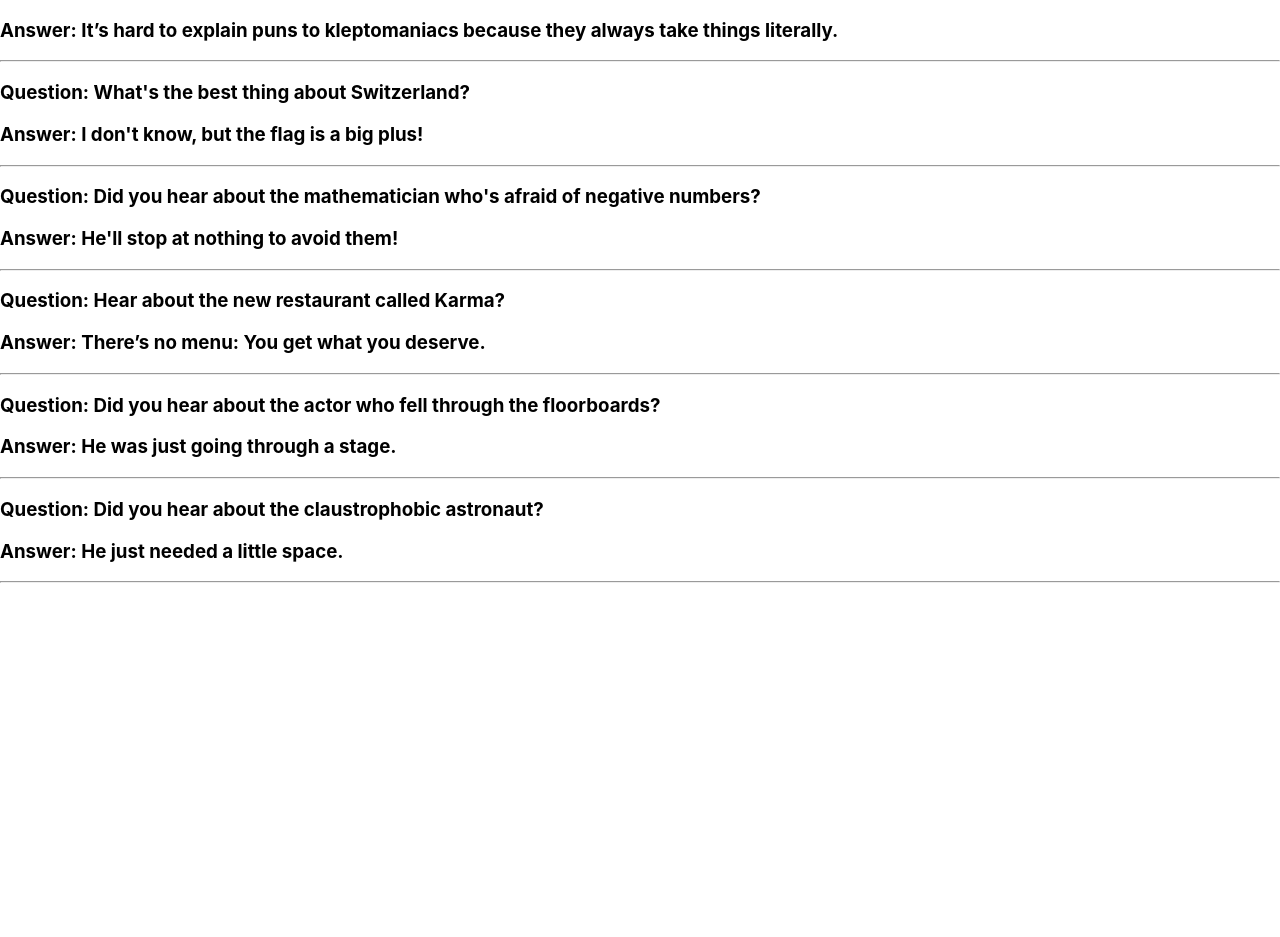
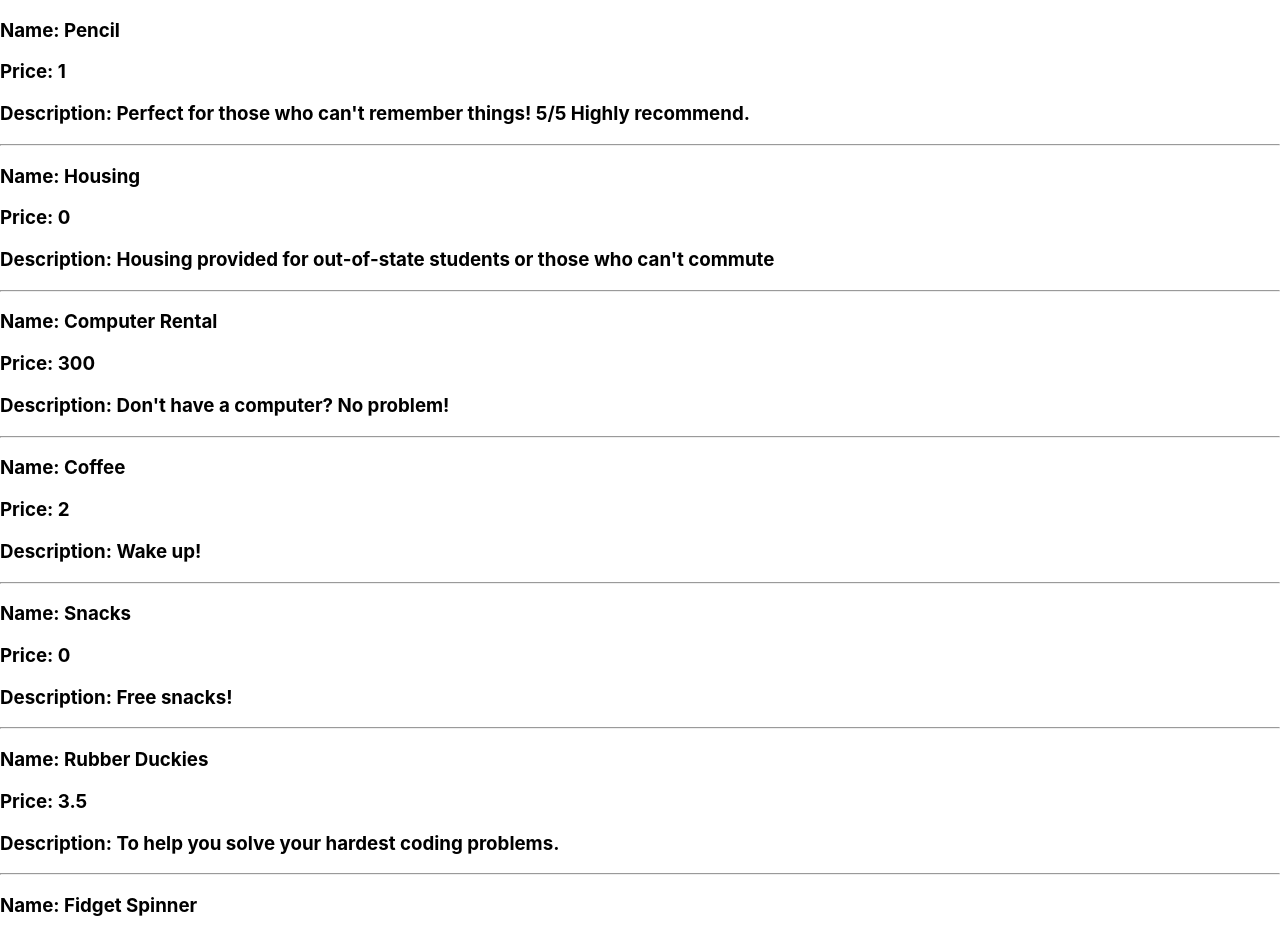
Before and after one commit to adityabisoi/react-tutorials, a React (Create React App) app: page / in a window 1280 px wide. Shown: the top 937 px of the page. Before the commit the page ends 800 px from the top, so only its background shows below. Built offline with nearby package versions, Linux system fonts and the light colour scheme; the HTML template or start-up script is replaced by a standard one.

Commit message:
vschoolProducts mapping practice

```diff
--- a/src/App.js
+++ b/src/App.js
@@ -1,16 +1,16 @@
 import React from "react"
-import Joke from './components/Joke'
-import jokesData from './jokesData'
+import VschoolProducts from './components/VschoolProducts'
+import products from './vschoolProducts'
+
 function App() {
-    const jokeComponents = jokesData.map(joke =>
-            <Joke question = {joke.question} punchLine = {joke.punchLine}/>
-    )
-    return (
+    const product = products.map(item =>
+        <VschoolProducts name={item.name} price={item.price} description={item.description} />
+        )
+    return(
         <div>
-
-           {jokeComponents}
+            {product}
         </div>
-    )
+    );
 }
 
 export default App
--- /dev/null
+++ b/src/components/VschoolProducts.js
@@ -0,0 +1,14 @@
+import React from 'react'
+
+function VschoolProducts(props){
+    return(
+        <div>
+            <h3>Name: {props.name}</h3>
+            <h3>Price: {props.price}</h3>
+            <h3>Description: {props.description}</h3>
+            <hr></hr>
+        </div>
+    );
+}
+
+export default VschoolProducts
--- /dev/null
+++ b/src/vschoolProducts.js
@@ -0,0 +1,52 @@
+const products = [
+    {
+        id: "1",
+        name: "Pencil",
+        price: 1,
+        description: "Perfect for those who can't remember things! 5/5 Highly recommend."
+    },
+    {
+        id: "2",
+        name: "Housing",
+        price: 0,
+        description: "Housing provided for out-of-state students or those who can't commute"
+    },
+    {
+        id: "3",
+        name: "Computer Rental",
+        price: 300,
+        description: "Don't have a computer? No problem!"
+    },
+    {
+        id: "4",
+        name: "Coffee",
+        price: 2,
+        description: "Wake up!"
+    },
+    {
+        id: "5",
+        name: "Snacks",
+        price: 0,
+        description: "Free snacks!"
+    },
+    {
+        id: "6",
+        name: "Rubber Duckies",
+        price: 3.50,
+        description: "To help you solve your hardest coding problems."
+    },
+    {
+        id: "7",
+        name: "Fidget Spinner",
+        price: 21.99,
+        description: "Because we like to pretend we're in high school."
+    },
+    {
+        id: "8",
+        name: "Sticker Set",
+        price: 14.99,
+        description: "To prove to other devs you know a lot."
+    }
+]
+
+export default products
```
